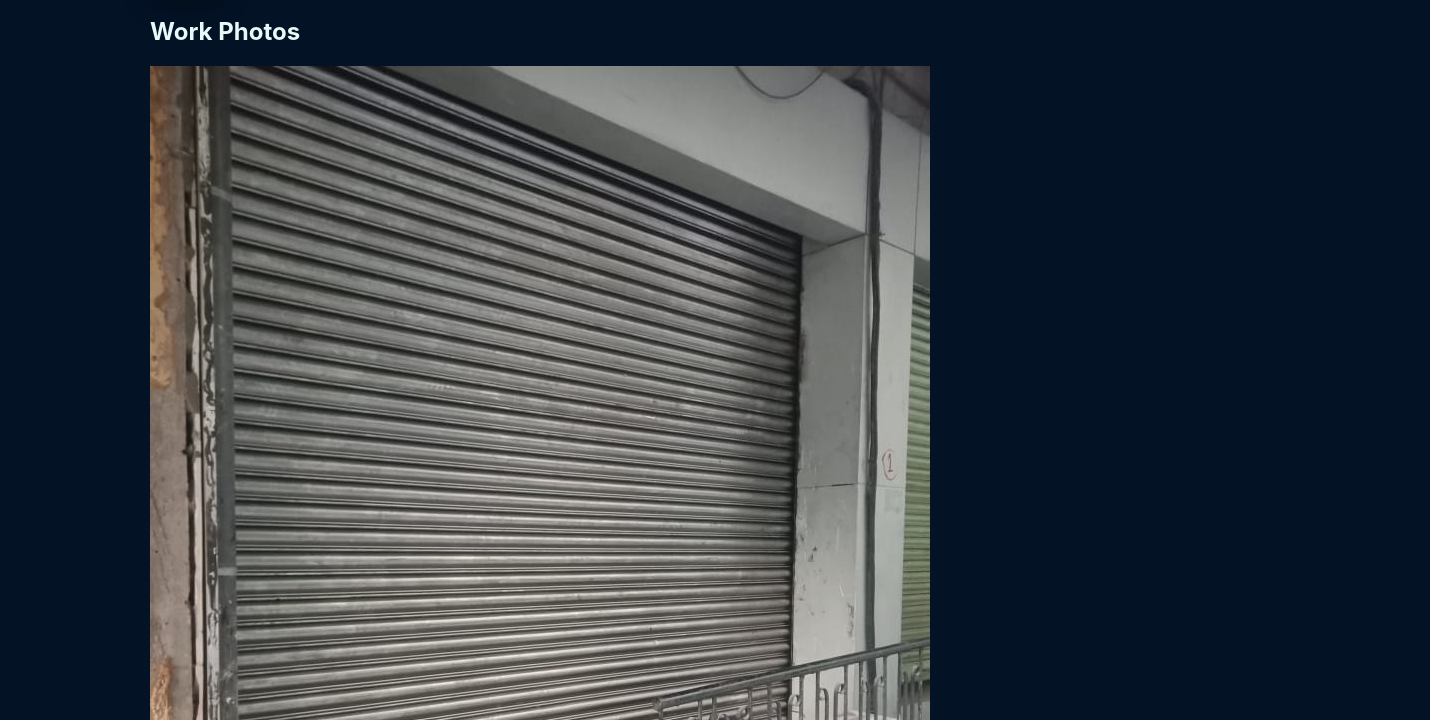
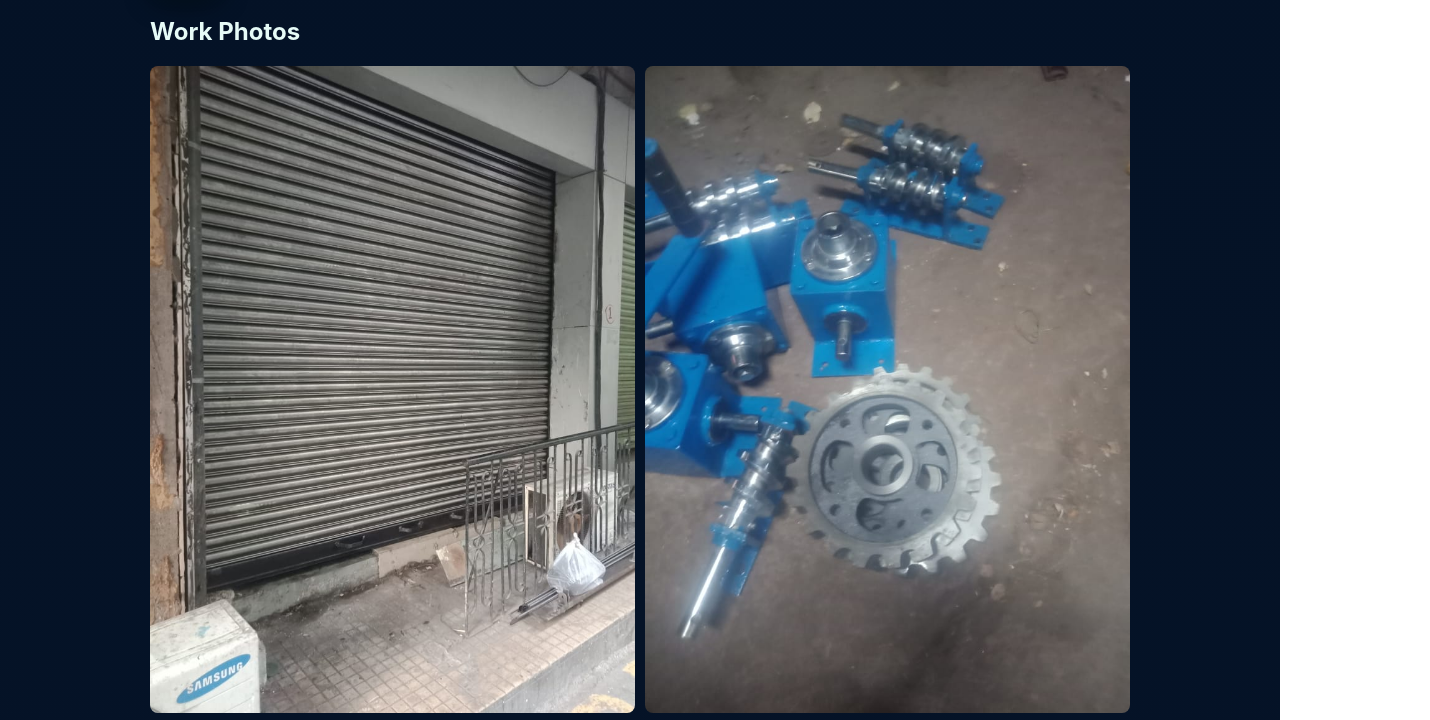
Before and after one commit to salman-898/salman-898.github.io, a plain HTML site: page index.html in a window 1280 px wide. Shown: the part 111-831 px from the top of the page, 1430 px wide, since content can reach past the window. Drawn offline with Linux system fonts and the light colour scheme; files whose address does not match are found by name.

Commit message:
Update index.html

```diff
--- a/index.html
+++ b/index.html
@@ -26,6 +26,17 @@
   <title>Salman | Rolling Shutter Services</title>
   <meta name="description" content="Salman - Professional rolling shutter installation, repair and maintenance. Fast, reliable service. Contact: salmanmohdsalman898@gmail.com" />
   <style>
+    .photos-grid {
+  display: grid;
+  grid-template-columns: repeat(2, 1fr);
+  gap: 10px;
+}
+
+.photos-grid img {
+  width: 100%;
+  height: auto;
+  border-radius: 8px;
+}
     :root{
       --bg:#071428; --card:#0f2030; --accent:#00f0c6; --muted:#9fb6c5;
       --radius:14px; --maxw:980px; --pad:20px;
```
